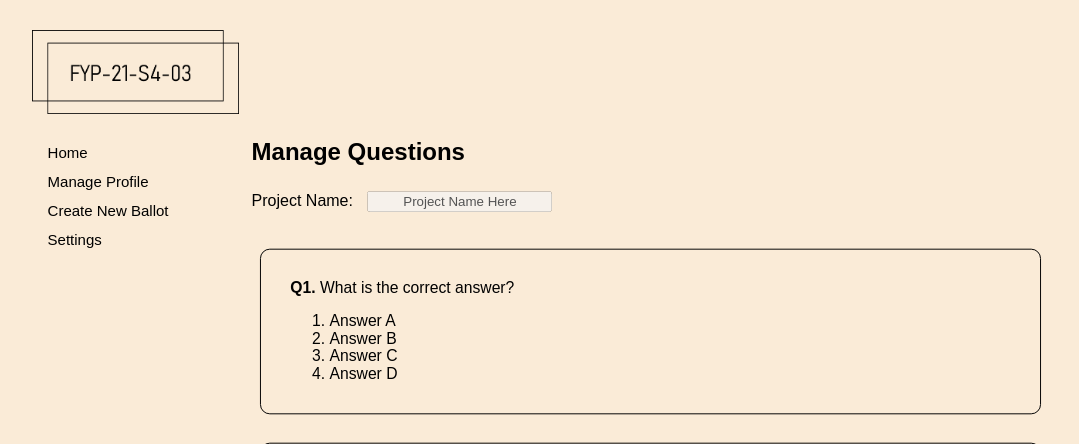
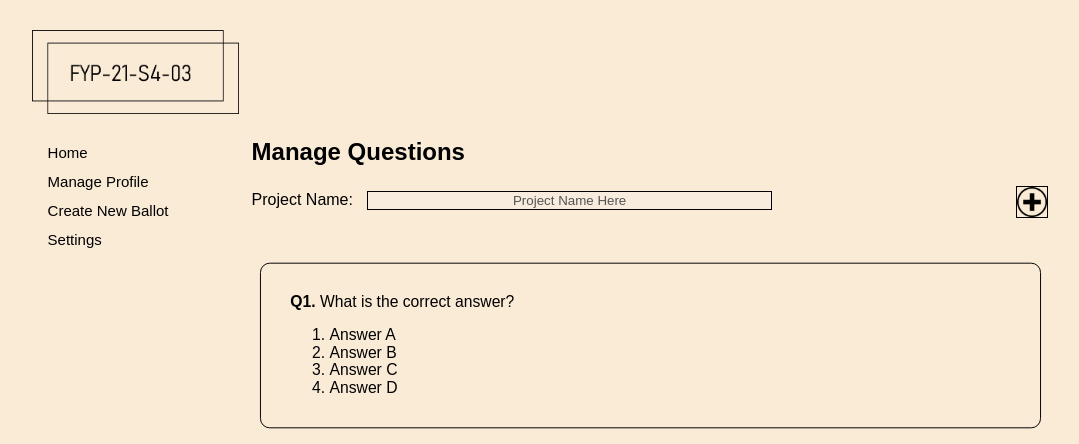
Before and after one commit to edymund/Homomorphic-Encryption-and-Its-applications-to-e-voting, a Flask app: page /view_questions in a window 1280 px wide. Shown: the top 444 px of the page, without its empty margins (90-1169 px from the left). Run offline with Flask 2, Linux system fonts and the light colour scheme.

Commit message:
Added button to add new question

```diff
--- a/app/static/styles/admin_manageAdministrators.css
+++ b/app/static/styles/admin_manageAdministrators.css
@@ -20,7 +20,7 @@ th {
 
 td:nth-child(1) {
   width: 20%px;
-  }
+}
 
 /* the second */
 td:nth-child(2) {
@@ -30,4 +30,4 @@ td:nth-child(2) {
 /* the third */
 td:nth-child(3) {
   width: 20%;
- }
+}
--- a/app/static/styles/admin_viewQuestions.css
+++ b/app/static/styles/admin_viewQuestions.css
@@ -17,3 +17,29 @@
 	box-shadow: 12px 12px 2px 1px rgba(0, 0, 0, 0.2);
 	background-color:rgb(245, 222, 192);
 }
+
+input.newQuestionImage {
+	margin:0px;
+	max-height: 30px;
+	overflow: hidden;
+	display: inline;
+	max-width:30%;
+	border: 1px solid black;
+	float:right;
+
+}
+
+#projectNameField {
+	display: inline;
+	width: 50%;
+	border: 1px solid black;
+}
+
+form {
+	padding: 0px 0px 20px 0px;
+}
+
+#header {
+	height: 50px;
+	vertical-align: middle;
+}
--- a/app/template/admin_viewQuestionsBoundary.html
+++ b/app/template/admin_viewQuestionsBoundary.html
@@ -7,9 +7,12 @@
 
 {% block body %}
     <h2>Manage Questions</h2>
-	<div>
-		<label for="projectNameField">Project Name:</label>
-		<input type="text" id="projectNameField" value="Project Name Here" disabled/>
+	<div id="header">
+		<form>
+			<label for="projectNameField">Project Name:</label>
+			<input type="text" id="projectNameField" value="Project Name Here" disabled/>
+			<input class="newQuestionImage" type="image" src="{{ url_for('static',filename='images/plus.png') }}">
+		</form>
 	</div>
 
 	<a class="questionBox" href="/editQuestion/">
```
Also changed, not shown: app/static/images/plus.png (added).
